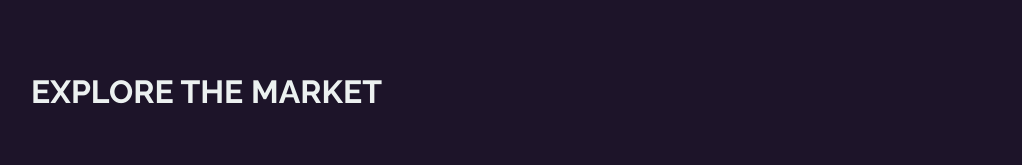
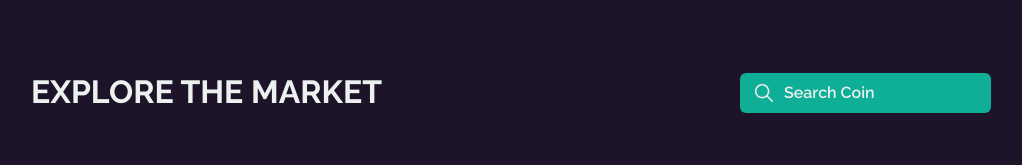
Before and after one commit to val2cak/coin-cat, a React (Create React App) app: page / in a window 1280 px wide. Shown: the part 470-635 px from the top of the page, without its empty margins (129-1151 px from the left). Built offline with nearby package versions, Linux system fonts and the light colour scheme; no server answers.

Commit message:
feat: search input + api data transform + table changes

```diff
--- a/src/components/favorite-cell/favorite-cell.tsx
+++ b/src/components/favorite-cell/favorite-cell.tsx
@@ -13,7 +13,7 @@ interface Props {
 }
 
 const FavoriteCell: FC<Props> = ({ item, size }) => {
-  const { coin_id } = item;
+  const { id } = item;
 
   const [favorite, setFavorite] = useState<boolean>(false);
 
@@ -21,20 +21,20 @@ const FavoriteCell: FC<Props> = ({ item, size }) => {
     const favoritesFromStorage = getFavoritesFromStorage();
     if (favoritesFromStorage) {
       const favorites = JSON.parse(favoritesFromStorage);
-      setFavorite(favorites.includes(coin_id));
+      setFavorite(favorites.includes(id));
     }
-  }, [coin_id]);
+  }, [id]);
 
   const handleFavorite = () => {
     const favoritesFromStorage = getFavoritesFromStorage();
-    let favorites: number[] = favoritesFromStorage
+    let favorites: string[] = favoritesFromStorage
       ? JSON.parse(favoritesFromStorage)
       : [];
 
     if (favorite) {
-      favorites = favorites.filter((id) => id !== coin_id);
+      favorites = favorites.filter((itemId) => itemId !== id);
     } else {
-      favorites.push(coin_id);
+      favorites.push(id);
     }
 
     setFavoritesToStorage(favorites);
--- a/src/components/search-input/search-input.tsx
+++ b/src/components/search-input/search-input.tsx
@@ -1,5 +1,27 @@
-const SearchInput = () => {
-  return <div>SearchInput</div>;
+import { useState } from 'react';
+import { IoIosSearch as SearchIcon } from 'react-icons/io';
+
+const SearchInput = ({ onSearch }) => {
+  const [userInput, setUserInput] = useState('');
+
+  const handleChange = (e) => {
+    const value = e.target.value;
+    setUserInput(value);
+    onSearch(value);
+  };
+
+  return (
+    <div className='relative'>
+      <SearchIcon className='absolute left-3 top-1/2 transform -translate-y-1/2 text-light text-md' />
+      <input
+        type='text'
+        value={userInput}
+        onChange={handleChange}
+        placeholder='Search Coin'
+        className='bg-secondary text-light font-semibold pl-11 pr-4 py-2 rounded-md placeholder:text-light'
+      />
+    </div>
+  );
 };
 
 export default SearchInput;
--- a/src/components/table/table.tsx
+++ b/src/components/table/table.tsx
@@ -51,7 +51,8 @@ const Table: FC<Props> = ({ data }) => {
       header: logo,
       cell: (info) => (
         <>
-          {(info.row.original.small || info.row.original.thumb) && (
+          {info.row.original &&
+            (info.row.original.small || info.row.original.thumb) && (
               <img
                 src={info.row.original.small ?? info.row.original.thumb}
                 alt={info.row.original.name}
@@ -69,6 +70,7 @@ const Table: FC<Props> = ({ data }) => {
       header: symbol,
       cell: (info) => info.getValue(),
     }),
+    data.some((coin) => coin.data) &&
       columnHelper.accessor('data.price', {
         header: price,
         cell: (info) => formatPrice(info.getValue()),
@@ -84,7 +86,7 @@ const Table: FC<Props> = ({ data }) => {
         <FavoriteCell item={info.row.original} size={'text-md'} />
       ),
     },
-  ];
+  ].filter(Boolean);
 
   const table = useReactTable({
     data,
--- a/src/features/favorites/components/favorites-table.tsx
+++ b/src/features/favorites/components/favorites-table.tsx
@@ -6,6 +6,7 @@ import Table from '../../../components/table/table';
 import locale from '../../../localization/locale';
 import { getFavoritesFromStorage } from '../../../services/storage';
 import { Coin } from '../../../types/coin-types';
+import SearchInput from '../../../components/search-input/search-input';
 
 const FavoritesTable = () => {
   const { tableHeader } = locale.favorites;
@@ -29,14 +30,21 @@ const FavoritesTable = () => {
     if (favoritesFromStorage) {
       const favorites = JSON.parse(favoritesFromStorage);
       setFavoritesData(
-        coinsData?.filter((coin) => favorites.includes(coin.coin_id))
+        coinsData?.filter((coin) => favorites.includes(coin.id))
       );
     }
   }, [coinsData]);
 
+  const handleSearch = (query) => {
+    setUserInput(query);
+  };
+
   return (
     <div id='market-table' className='flex flex-col gap-8 pt-8'>
-      <div className='uppercase font-bold text-lg'>{tableHeader}</div>
+      <div className='flex justify-between items-center'>
+        <div className='uppercase font-bold text-lg'>{tableHeader}</div>
+        <SearchInput onSearch={handleSearch} />
+      </div>
       {!isCoinsDataFetching && favoritesData && favoritesData.length !== 0 && (
         <Table data={favoritesData} />
       )}
--- a/src/features/favorites/components/recommended-cards.tsx
+++ b/src/features/favorites/components/recommended-cards.tsx
@@ -18,7 +18,7 @@ const RecommendedCards = () => {
     if (favoritesFromStorage) {
       const favorites = JSON.parse(favoritesFromStorage);
       setRecommendedData(
-        coinsData?.filter((coin) => !favorites.includes(coin.coin_id))
+        coinsData?.filter((coin) => !favorites.includes(coin.id))
       );
     }
   }, [coinsData]);
--- a/src/features/home/components/market-table.tsx
+++ b/src/features/home/components/market-table.tsx
@@ -4,6 +4,7 @@ import debounce from 'lodash/debounce';
 import { useLazyGetCoinsQuery } from '../../../hooks/coin-api';
 import Table from '../../../components/table/table';
 import locale from '../../../localization/locale';
+import SearchInput from '../../../components/search-input/search-input';
 
 const MarketTable = () => {
   const { tableHeader } = locale.home;
@@ -17,13 +18,19 @@ const MarketTable = () => {
 
   useEffect(() => {
     debouncedGetCoins(userInput);
-
     return () => debouncedGetCoins.cancel();
   }, [userInput]);
 
+  const handleSearch = (query) => {
+    setUserInput(query);
+  };
+
   return (
     <div id='market-table' className='flex flex-col gap-8'>
-      <div className='uppercase font-bold text-lg'>{tableHeader}</div>
+      <div className='flex justify-between items-center'>
+        <div className='uppercase font-bold text-lg'>{tableHeader}</div>
+        <SearchInput onSearch={handleSearch} />
+      </div>
       {!isCoinsDataFetching && coinsData && coinsData.length !== 0 && (
         <Table data={coinsData} />
       )}
--- a/src/hooks/coin-api.ts
+++ b/src/hooks/coin-api.ts
@@ -22,8 +22,17 @@ export const coinApiSlice = createApi({
           return encodedQueryString ? encodedQueryString : '/trending';
         },
         transformResponse: (response: CoinResponse) => {
-          const transformedResponse = response.coins.map((coin) => coin.item);
-          return transformedResponse;
+          if (
+            response.coins &&
+            response.coins.length > 0 &&
+            'item' in response.coins[0]
+          ) {
+            const transformedResponse = response.coins.map((coin) => coin.item);
+            return transformedResponse;
+          } else {
+            const transformedResponse = response.coins;
+            return transformedResponse;
+          }
         },
         providesTags: ['Coins-List'],
       }),
--- a/src/services/storage.ts
+++ b/src/services/storage.ts
@@ -2,7 +2,7 @@ export function getFavoritesFromStorage(): string | null {
   return localStorage.getItem('favorites');
 }
 
-export function setFavoritesToStorage(favorites: number[]): void {
+export function setFavoritesToStorage(favorites: string[]): void {
   localStorage.setItem('favorites', JSON.stringify(favorites));
 }
 
--- a/src/types/coin-types.ts
+++ b/src/types/coin-types.ts
@@ -1,12 +1,12 @@
 export interface Coin {
-  coin_id: number;
+  id: string;
   small: string;
   thumb: string;
   name: string;
   symbol: string;
   market_cap_rank: number;
-  data: {
-    price: string;
+  data?: {
+    price?: string;
   };
 }
 
@@ -15,5 +15,5 @@ export interface CoinItem {
 }
 
 export interface CoinResponse {
-  coins: CoinItem[];
+  coins: CoinItem[] | Coin[];
 }
```
Lines whose indentation alone changed are shown as unchanged.
